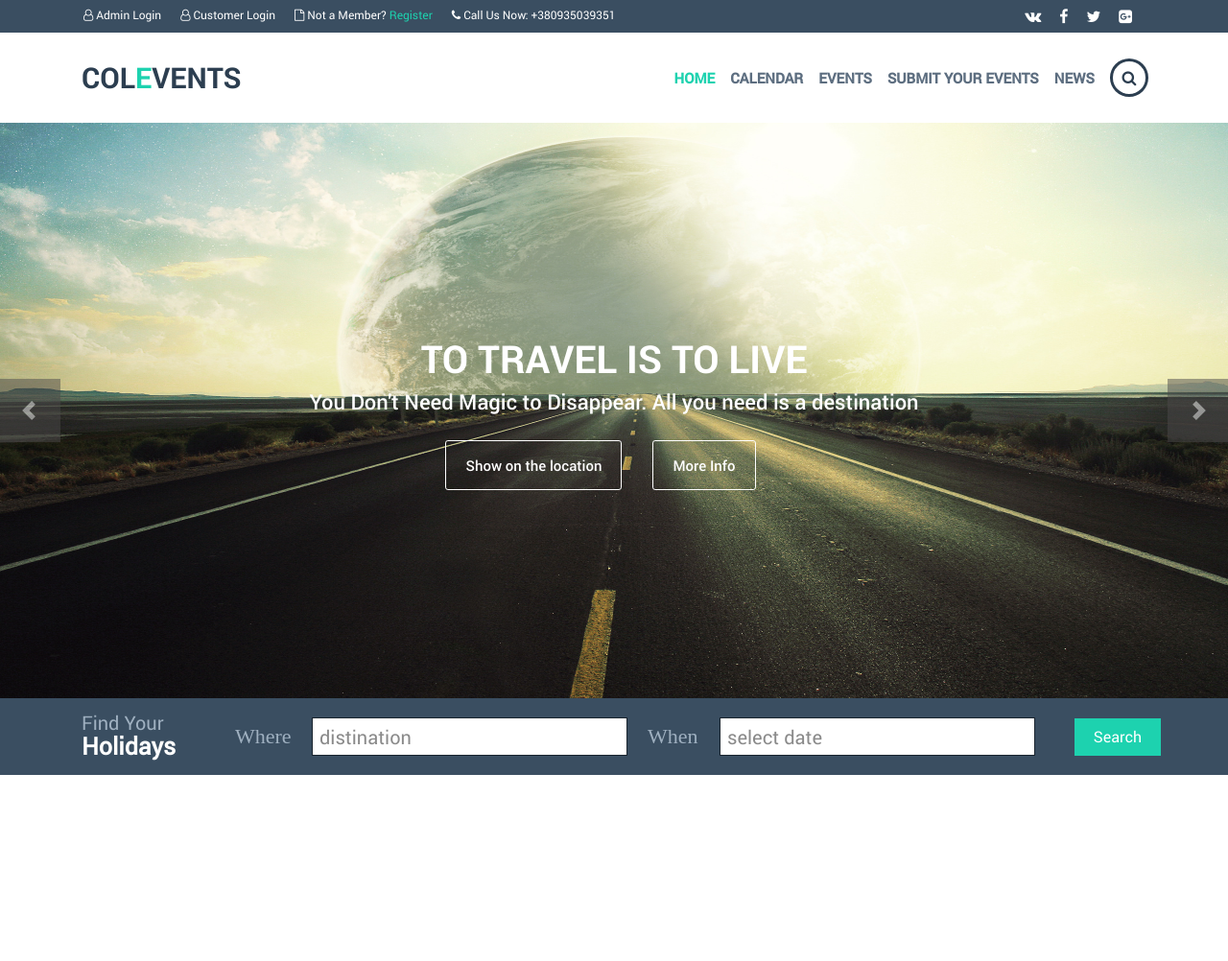
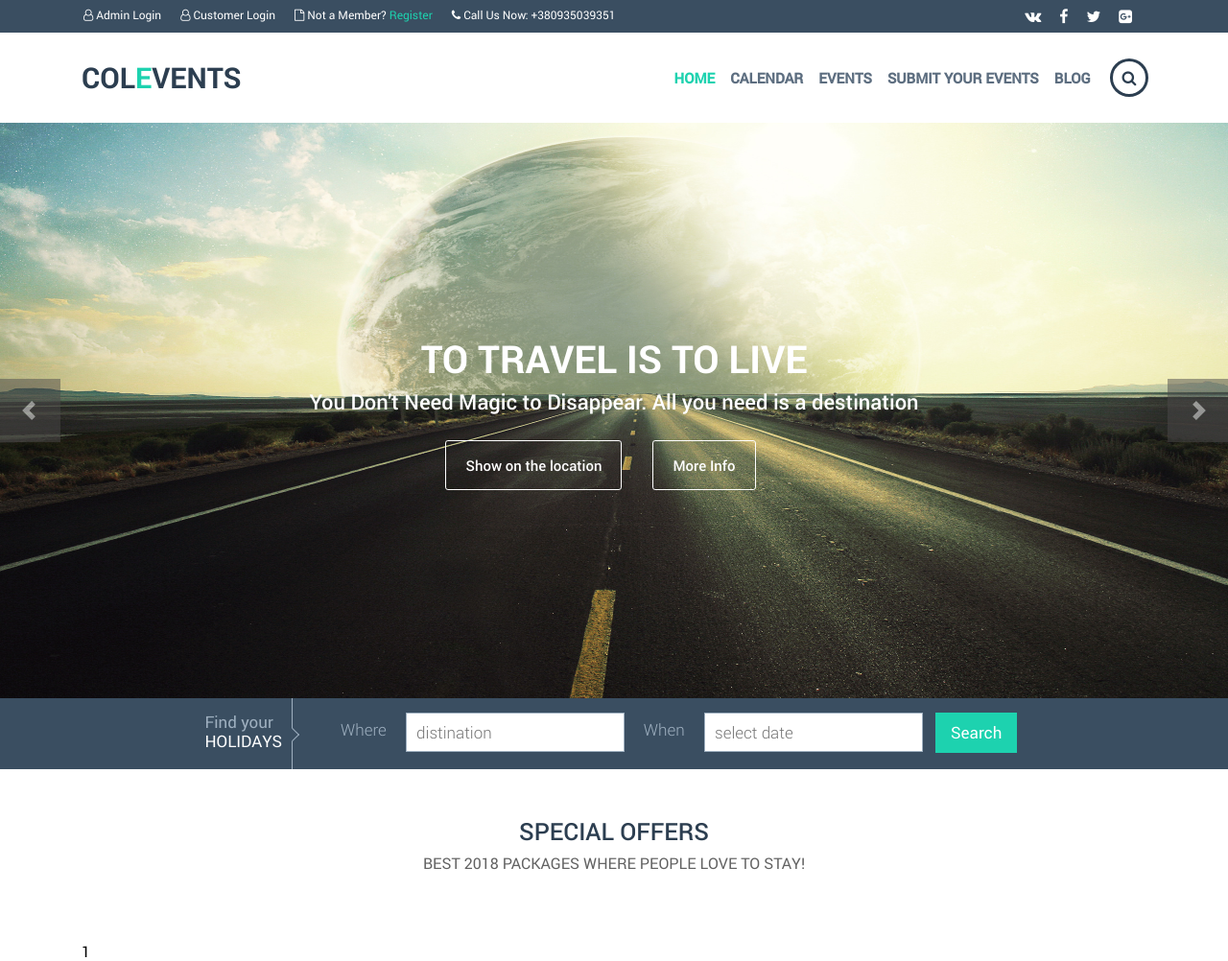
Before and after one commit to xelinel32/event-organizer, a WordPress theme: template app/index.php in a window 1280 px wide. Shown: the whole page at 96% size. Before the commit the page ends 808 px from the top, so only its background shows below. Run offline with PHP 8.4 and a stand-in for WordPress, Linux system fonts and the light colour scheme; the site name, menu and one post (Sample post) are stand-ins, and other content is empty.

Commit message:
sass/loc

```diff
--- a/app/css/hard_style.css
+++ b/app/css/hard_style.css
@@ -0,0 +1 @@
+.SearchMenuMain{background-color:#3a4e61}.SearchMenu-Holidays{font-family:"RobotoRegular";color:#9fb0c0;font-size:17px}.SearchMenu-Holidays p{float:right;border-right:1px solid #9fb0c0;padding-right:10px;margin-bottom:0px;padding-top:15px;padding-bottom:20px}.SearchMenu-Holidays::after{content:"";position:absolute;width:10px;height:10px;background-color:#3a4e61;border-left:1px solid #9fb0c0;border-top:1px solid #9fb0c0;display:block;transform:rotate(135deg);bottom:31px;right:10px}.SearchMenu-Holidays span:last-child{text-transform:uppercase;color:#ffffff}.SearchMenu-Search{font-family:"RobotoLight";font-size:17px;color:#9fb0c0;display:flex;flex-wrap:nowrap}.SearchMenu-Search p{margin-left:20px;margin-right:20px;margin-top:8px}.SearchMenu-Search input{width:300px;height:41px;outline:none;border:1px solid #9fb0c0}.SearchMenu-Button{font-family:"RobotoRegular";font-size:17px;color:#ffffff;border:none;outline:none;background-color:#1dd2af;padding:11px;padding-right:16px;padding-left:16px;margin-bottom:2px}button{cursor:pointer}
--- a/app/css/main.css
+++ b/app/css/main.css
@@ -272,86 +272,28 @@ img {
   text-decoration: none;
   color: #ffffff;
 }
-/* location event */
-.location_event{
-  margin: 0;
-  height: 80px;
-  background-color: #3a4e61;
+/*event page more */
+.SpecialOffers {
+  display: flex;
+  justify-content: center;
+  padding-top: 50px;
 }
-.find_you{
-  padding-top: 15px;
+.SpecialOffers p{
+  font-family: "RobotoMedium";
+  font-size: 25px;
+  font-weight: 500;
+  line-height: 1.2;
+  text-align: center;
+  color: #2c3e50;
+  text-transform: uppercase;
 }
-.find_you p{
-  color: #9fb0c0;
+.SpecialOffers span:last-child{
+  font-size: 16px;
+  line-height: 1.56;
+  text-align: center;
+  color: #626262;
   font-family: "RobotoRegular";
-  font-size: 20px;
-  line-height: 1;
 }
-.find_you span{
-  font-size: 25px;
-  font-weight: bold;
-  line-height: 1.2;
-  color: #ffffff;
+.EventPageBig{
+  padding-top: 54px;
 }
-.distination{
-  position: absolute;
-  top: 20px;
-  margin-left: 240px;
-  background-color: #ffffff;
-  border: solid 1px #19242e;
-  font-family: "RobotoRegular";
-  font-size: 20px;
-  height: 40px;
-  width: 329px;
-}
-.distination::placeholder{
-  color: #8a8a8a;
-  padding-left: 5px;
-}
-.text_search{
-  position: absolute;
-  top:25px;
-  font-family: "RobotoLigth";
-  font-size: 22px;
-  line-height: 1.36;
-  text-align: left;
-  color: #9fb0c0;
-  margin-left: 160px;
-}
-.select_date{
-  height: 40px;
-  width: 329px;
-  position: absolute;
-  top: 20px;
-  background-color: #ffffff;
-  border: solid 1px #19242e;
-  font-family: "RobotoRegular";
-  font-size: 20px;
-  margin-left: 665px;
-}
-.date_search{
-  position: absolute;
-  top:25px;
-  font-family: "RobotoLigth";
-  font-size: 22px;
-  line-height: 1.36;
-  text-align: left;
-  color: #9fb0c0;
-  margin-left: 590px;
-}
-.select_date::placeholder{
-  color: #8a8a8a;
-  padding-left: 5px;
-}
-.btn_lbl{
-  position: absolute;
-  top: 21px;
-  right: 0;
-  background-color: #1dd2af;
-  padding: 10px 20px;
-  color: #ffffff;
-}
-.btn_lbl:hover{
-  text-decoration: none;
-  color: #ffffff;
-}
--- a/app/css/media.css
+++ b/app/css/media.css
@@ -2,14 +2,14 @@
 
 /* Large Devices, Wide Screens */
 @media only screen and (max-width: 1200px) {
-  .location_event{
-    display: none;
-  }
 }
 /* ipad */
 @media only screen and (max-width: 1024px) {
   .main_menu {
     margin-left: 265px;
+  }
+  .LocationSearchEvent {
+    display: none;
   }
 }
 
@@ -42,6 +42,12 @@
 
 /* Custom, iPhone Retina */
 @media only screen and (max-width: 320px) {
+  .slider-btn{
+    margin-left: 12px;
+  }
+  .slider-btn a{
+    margin-right: 12px;
+  }
 }
 
 /*==========  Mobile First Method  ==========*/
--- a/app/include/event-bar.php
+++ b/app/include/event-bar.php
@@ -0,0 +1,17 @@
+<div class="EventBarMore"></div>
+    <div class="container">
+        <div class="row">
+            <div class="col-md-12">
+                <div class="SpecialOffers">
+                    <p>
+                        <span>Special Offers</span><br>
+                        <span>Best 2018 packages where people love to stay!</span>
+                    </p>
+                </div>
+                <div class="EventPageBig">
+                    1
+                </div>
+            </div>
+        </div>
+    </div>
+</div>
--- a/app/include/header.php
+++ b/app/include/header.php
@@ -56,7 +56,7 @@
                 </ul>
                   </li>
                   <li><a href="#">Submit your events</a></li>
-                  <li><a href="#">News</a></li>
+                  <li><a href="#">Blog</a></li>
                 </ul>
                 <div class="search_menu">
                   <a href=""><i class="fa fa-search" aria-hidden="true"></i></a>
--- a/app/include/main.php
+++ b/app/include/main.php
@@ -1,3 +1,4 @@
+<!-- slider -->
 <div class="slider">
 <div id="demo" class="carousel slide" data-ride="carousel">
 
@@ -9,8 +10,8 @@
     <div class="slider-info"><h3>To travel is to live</h3>
     <p>You Don't Need Magic to Disappear. All you need is a destination</p>
     <div class="slider-btn">
-        <a href="">Show on the location</a>
-        <a href="">More Info</a>
+        <a href="#">Show on the location</a>
+        <a href="#">More Info</a>
       </div>
       </div>
         </div>
@@ -21,8 +22,8 @@
     <div class="slider-info"><h3>To travel is to live</h3>
     <p>You Don't Need Magic to Disappear. All you need is a destination</p>
     <div class="slider-btn">
-        <a href="">Show on the location</a>
-        <a href="">More Info</a>
+        <a href="#">Show on the location</a>
+        <a href="#">More Info</a>
       </div>
       </div>
         </div>
@@ -33,8 +34,8 @@
     <div class="slider-info"><h3>To travel is to live</h3>
     <p>You Don't Need Magic to Disappear. All you need is a destination</p>
     <div class="slider-btn">
-        <a href="">Show on the location</a>
-        <a href="">More Info</a>
+        <a href="#">Show on the location</a>
+        <a href="#">More Info</a>
       </div>
       </div>
         </div>
@@ -51,20 +52,33 @@
 
 </div>
 </div>
+<!-- search event -->
+<div class="LocationSearchEvent">
+<div class="container-fluid">
 
-<div class="location_event">
-<div class="container">
-  <div class="row">
-    <div class="col-md-12">
-        <div class="find_you">
-          <p>Find Your<br><span>Holidays</span></p>
-          <label for="text" class="text_search">Where</label>
-          <input class="distination" type="text" placeholder="distination">
-          <label for="text" class="date_search">When</label>
-          <input class="select_date" type="text" placeholder="select date">
-          <a class="btn_lbl" href="#">Search</a>
-        </div>
+<div class="row align-items-center justify-content-center SearchMenuMain">
+
+  <div class="col-lg-1">
+    <div class="SearchMenu-Holidays">
+    <p>
+      <span>Find your</span><br>
+      <span>holidays</span>
+    </p>
+  </div>
+  </div>
+  <div class="col-lg-6">
+    <div class="SearchMenu-Search">
+    <p>Where</p><input type="text" placeholder="  distination">
+    <p>When</p><input type="text" placeholder="  select date">
+  </div>
+  </div>
+  <div class="col-lg-1">
+    <div>
+    <button class="SearchMenu-Button">Search</button>
     </div>
   </div>
+
+</div>
+
 </div>
 </div>
--- a/app/index.php
+++ b/app/index.php
@@ -29,6 +29,7 @@
 </header>
 <div class="main_content">
 	<?php require_once("include/main.php") ?>
+	<?php require_once("include/event-bar.php") ?>
 </div>
 	<!--[if lt IE 9]>
 	<script src="libs/html5shiv/es5-shim.min.js"></script>
--- a/gulpfile.js
+++ b/gulpfile.js
@@ -17,7 +17,7 @@ gulp.task("sass", function() {
   // Создаем таск "sass"
   return gulp
     .src(["sass/**/*.sass", "sass/**/*.scss"]) // Берем источник
-    .pipe(sass({ outputStyle: "expanded" }).on("error", sass.logError)) // Преобразуем Sass в CSS посредством gulp-sass
+    .pipe(sass({ outputStyle: "compressed" }).on("error", sass.logError)) // Преобразуем Sass в CSS посредством gulp-sass
     .pipe(gulp.dest("app/css")); // Выгружаем результата в папку css
 });
 
@@ -25,7 +25,8 @@ gulp.task("scripts", function() {
   return gulp.src([
     "./app/css/fonts.css",
     "./app/css/main.css",
-    "./app/css/media.css"
+    "./app/css/media.css",
+    "./app/css/hard_style.css"
   ]);
 });
 
@@ -33,6 +34,7 @@ gulp.task("watch", function() {
   gulp.watch("app/libs/**/*.js", ["scripts"]);
   gulp.watch("app/js/*.js").on("change", browserSync.reload);
   gulp.watch("app/**/*.php").on("change", browserSync.reload);
+  gulp.watch("app/**/*.html").on("change", browserSync.reload);
   gulp.watch("app/css/*.css").on("change", browserSync.reload);
   gulp
     .watch(["sass/**/*.sass", "sass/**/*.scss"], ["sass"])
```
Also changed, not shown: sass/hard_style.sass (+60 -0 lines).
